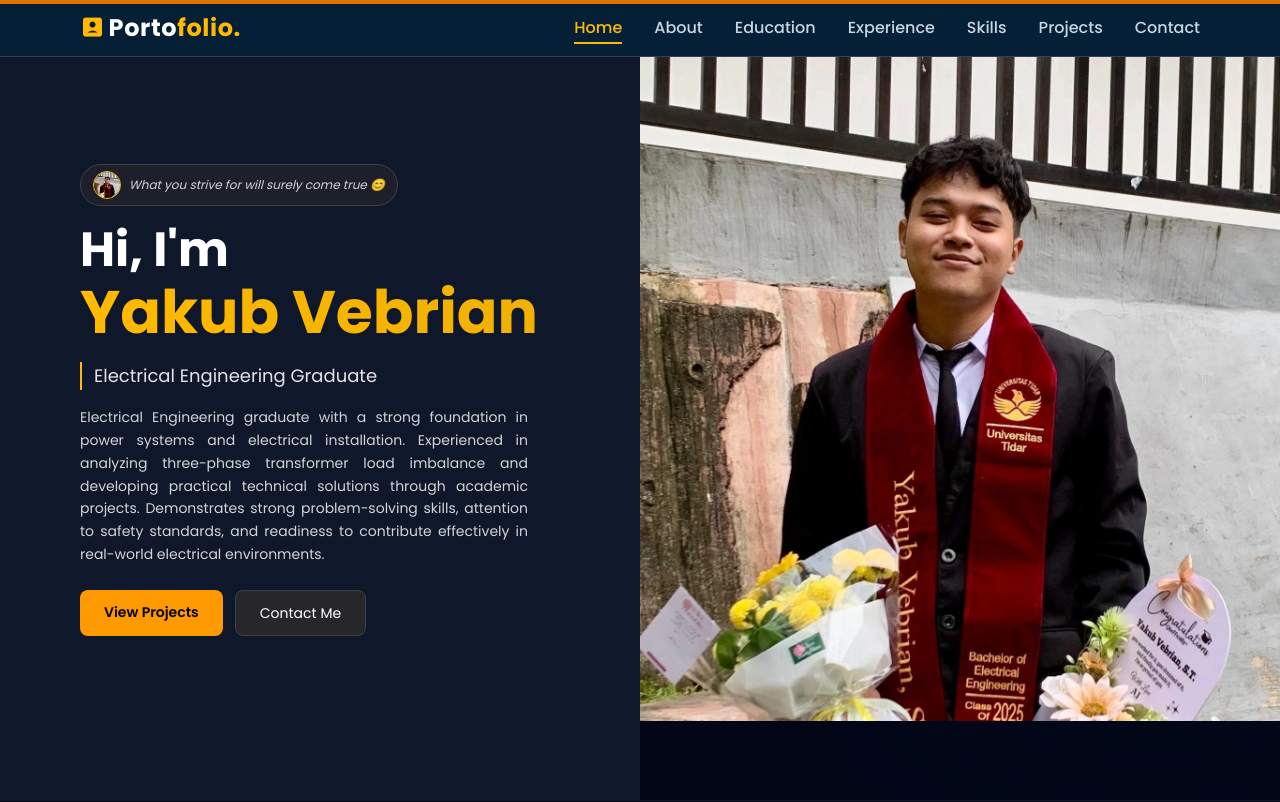
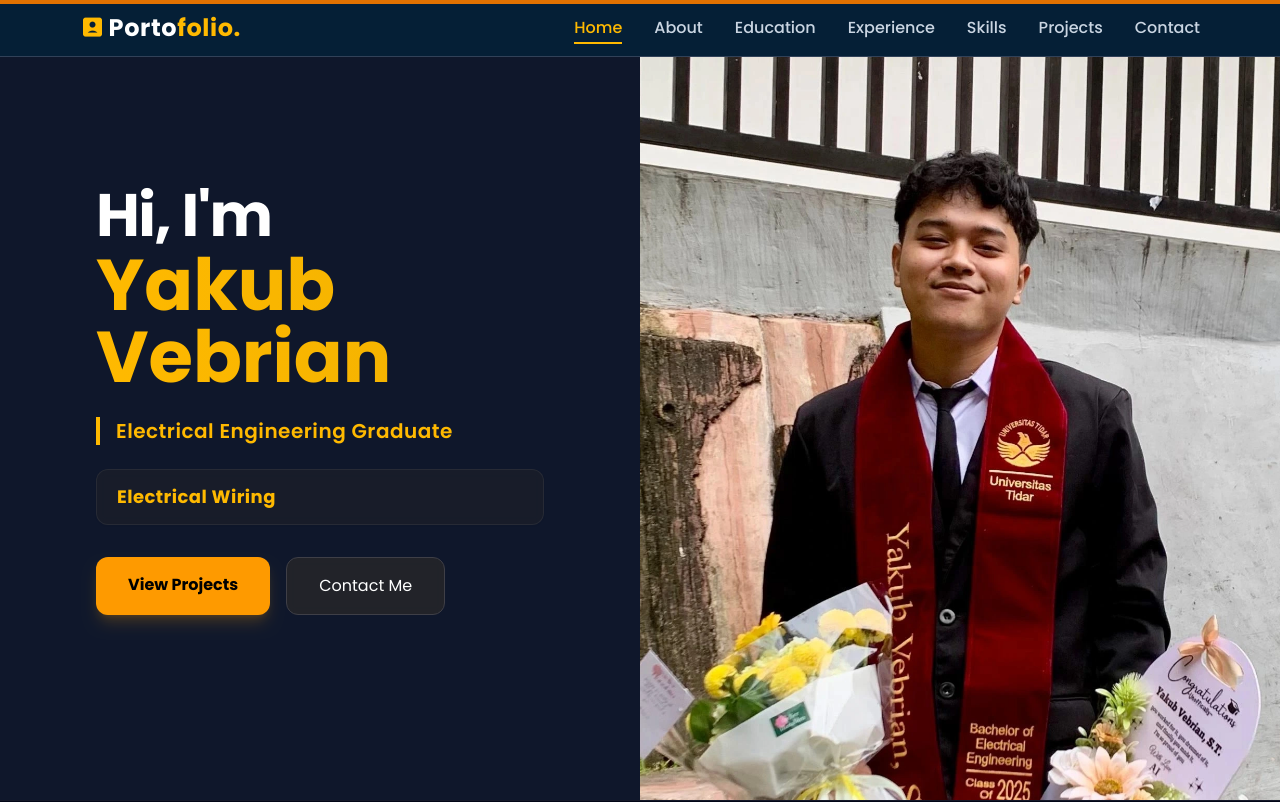
Before and after one commit to yakubvebrian11/portoykb, a React (Vite) app: page / in a window 1280 px wide. Shown: the top 802 px of the page. Built offline with nearby package versions, Linux system fonts and the light colour scheme.

Commit message:
Update HeroSection.jsx

```diff
--- a/src/components/HeroSection.jsx
+++ b/src/components/HeroSection.jsx
@@ -1,7 +1,24 @@
-import { motion } from "framer-motion";
+import { useState, useEffect } from "react";
+import { motion, AnimatePresence } from "framer-motion";
 import DataImage from "../data";
 
 function HeroSection() {
+  const [currentSkillIndex, setCurrentSkillIndex] = useState(0);
+
+  const skills = [
+    "Control Panel Design",
+    "Solar Panel Engineering",
+    "Electrical Wiring",
+    "Electrical Installation"
+  ];
+
+  useEffect(() => {
+    const timer = setInterval(() => {
+      setCurrentSkillIndex((prevIndex) => (prevIndex + 1) % skills.length);
+    }, 3000);
+    return () => clearInterval(timer);
+  }, [skills.length]);
+
   const container = {
     hidden: { opacity: 0 },
     show: {
@@ -38,75 +55,68 @@ function HeroSection() {
   };
 
   return (
-    <section className="w-full min-h-screen flex flex-col lg:flex-row relative overflow-hidden">
-      <div className="absolute inset-0 lg:hidden">
-        <img src={DataImage.HeroImage} className="w-full h-full object-cover" />
-        <div className="absolute inset-0 bg-slate-900/70"></div>
+    <section className="w-full min-h-screen flex flex-col lg:flex-row relative overflow-hidden bg-slate-900">
+      <div className="absolute inset-0 lg:hidden z-0">
+        <img src={DataImage.HeroImage} className="w-full h-full object-cover" alt="Background" />
+        <div className="absolute inset-0 bg-slate-900/80 backdrop-blur-xs"></div>
       </div>
 
       <motion.div
         variants={container}
         initial="hidden"
-        whileInView="show"
-        className="relative z-10 w-full lg:w-1/2 flex flex-col justify-center px-6 sm:px-8 md:px-12 lg:px-20 py-16 lg:py-0 bg-transparent lg:bg-slate-900"
+        animate="show"
+        className="relative z-10 w-full lg:w-1/2 flex flex-col justify-center px-6 sm:px-10 md:px-16 lg:px-24 py-24 lg:py-0 bg-transparent"
       >
-        <motion.div
-          variants={item}
-          className="flex items-center gap-2 mb-5 bg-zinc-800/60 w-fit px-3 py-1.5 rounded-full border border-zinc-700"
-        >
-          <img
-            src={DataImage.HeroImage}
-            className="w-6 h-6 sm:w-7 sm:h-7 rounded-full object-cover border border-amber-400"
-          />
-          <span className="text-[10px] sm:text-xs text-zinc-300 italic">
-            What you strive for will surely come true 😊
-          </span>
-        </motion.div>
-
         <motion.h1
           variants={item}
-          className="text-3xl sm:text-4xl md:text-5xl font-extrabold mb-2 text-white"
+          className="text-4xl sm:text-5xl md:text-6xl font-extrabold mb-1 text-white tracking-tight"
         >
           Hi, I'm
         </motion.h1>
 
         <motion.h1
           variants={item}
-          className="text-4xl sm:text-5xl md:text-6xl font-extrabold mb-5 bg-linear-to-r from-amber-400 to-yellow-500 bg-clip-text text-transparent"
+          className="text-5xl sm:text-6xl md:text-7xl lg:text-7xl font-black mb-6 bg-linear-to-r from-amber-400 to-yellow-500 bg-clip-text text-transparent leading-none"
         >
           Yakub Vebrian
         </motion.h1>
 
         <motion.p
           variants={item}
-          className="text-base sm:text-lg text-zinc-200 mb-4 border-l-2 border-amber-400 pl-3"
+          className="text-lg sm:text-xl text-amber-400 mb-6 border-l-4 border-amber-400 pl-4 font-semibold tracking-wide"
         >
           Electrical Engineering Graduate
         </motion.p>
 
-        <motion.p
+        <motion.div
           variants={item}
-          className="text-sm text-zinc-300 mb-6 max-w-md leading-relaxed text-justify"
+          className="h-14 mb-8 flex items-center bg-zinc-800/40 backdrop-blur-xs px-5 rounded-xl border border-zinc-700/40 shadow-xs max-w-xl w-full overflow-hidden"
         >
-          Electrical Engineering graduate with a strong foundation in power
-          systems and electrical installation. Experienced in analyzing
-          three-phase transformer load imbalance and developing practical
-          technical solutions through academic projects. Demonstrates strong
-          problem-solving skills, attention to safety standards, and readiness
-          to contribute effectively in real-world electrical environments.
-        </motion.p>
+          <AnimatePresence mode="wait">
+            <motion.span
+              key={currentSkillIndex}
+              initial={{ opacity: 0, y: 10 }}
+              animate={{ opacity: 1, y: 0 }}
+              exit={{ opacity: 0, y: -10 }}
+              transition={{ duration: 0.4, ease: "easeInOut" }}
+              className="text-base sm:text-lg font-bold text-amber-400 tracking-wide block w-full"
+            >
+              {skills[currentSkillIndex]}
+            </motion.span>
+          </AnimatePresence>
+        </motion.div>
 
-        <motion.div variants={item} className="flex flex-wrap gap-3">
+        <motion.div variants={item} className="flex flex-wrap gap-4">
           <a
             href="#projects"
-            className="bg-amber-500 px-5 py-2.5 sm:px-6 sm:py-3 rounded-lg font-semibold text-black hover:bg-amber-600 transition text-sm"
+            className="bg-amber-500 px-6 py-3.5 sm:px-8 sm:py-4 rounded-xl font-bold text-black hover:bg-amber-600 transition text-base shadow-lg shadow-amber-500/20"
           >
             View Projects
           </a>
 
           <a
             href="#contact"
-            className="bg-zinc-800 px-5 py-2.5 sm:px-6 sm:py-3 rounded-lg border border-zinc-700 text-white hover:border-amber-400 transition text-sm"
+            className="bg-zinc-800/80 backdrop-blur-xs px-6 py-3.5 sm:px-8 sm:py-4 rounded-xl border border-zinc-700 text-white hover:border-amber-400 transition text-base"
           >
             Contact Me
           </a>
@@ -116,10 +126,10 @@ function HeroSection() {
       <motion.div
         variants={imageVariant}
         initial="hidden"
-        whileInView="show"
-        className="hidden lg:block w-1/2 h-full"
+        animate="show"
+        className="hidden lg:block lg:absolute lg:inset-y-0 lg:right-0 lg:w-1/2"
       >
-        <img src={DataImage.HeroImage} className="w-full h-full object-cover" />
+        <img src={DataImage.HeroImage} className="w-full h-full object-cover" alt="Hero Personal" />
       </motion.div>
     </section>
   );
```
